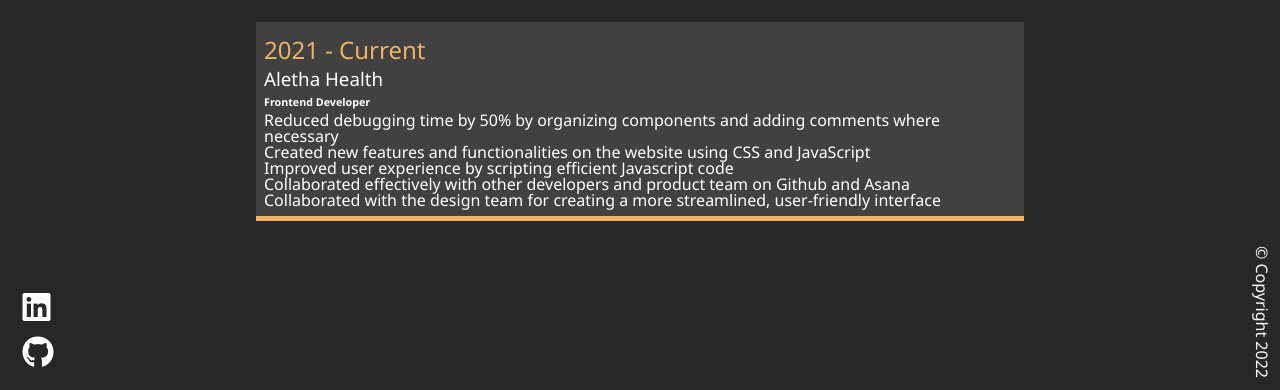
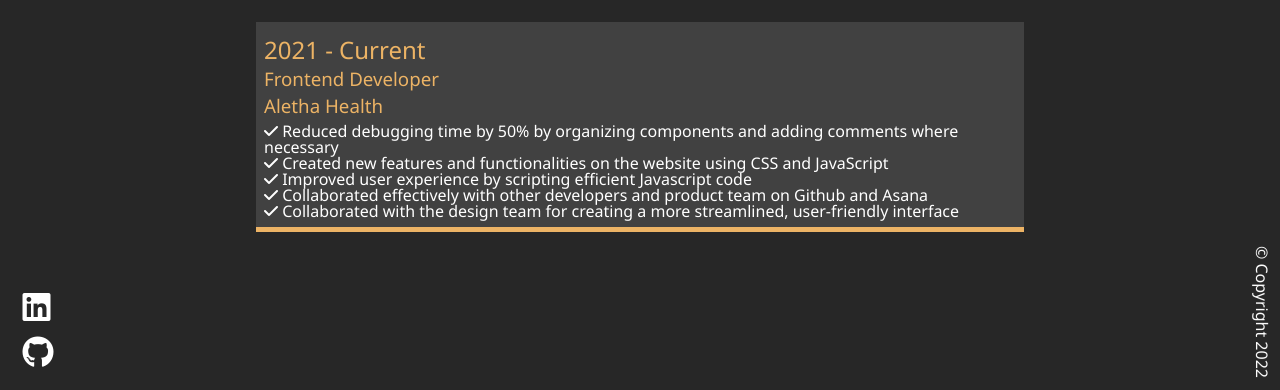
Before and after one commit to sucetin/portfolio, a plain HTML site: page about.html in a window 1280 px wide. Shown: the part 410-800 px from the top of the page. Drawn offline with Linux system fonts and the light colour scheme.

Commit message:
Add checkmarks to job description

```diff
--- a/about.html
+++ b/about.html
@@ -5,6 +5,7 @@
   <meta http-equiv="X-UA-Compatible" content="IE=edge">
   <meta name="viewport" content="width=device-width, initial-scale=1.0">
   <link rel="stylesheet" href="./public/main.css">
+  <script src="https://kit.fontawesome.com/c261db1b89.js" crossorigin="anonymous"></script>
   <title>About Suheyla Cetin</title>
 </head>
 <body>
@@ -44,13 +45,13 @@
       <div class="jobs">
         <div class="jobs__job">
           <h2 class="text-secondary">2021 - Current</h2>
-          <h3>Aletha Health</h3>
-          <h6>Frontend Developer</h6>
-          <p>Reduced debugging time by 50% by organizing components and adding comments where necessary</p>
-            <p>Created new features and functionalities on the website using CSS and JavaScript</p>
-            <p>Improved user experience by scripting efficient Javascript code</p>
-            <p>Collaborated effectively with other developers and product team on Github and Asana</p>
-            <p>Collaborated with the design team for creating a more streamlined, user-friendly
+          <h3 class="text-secondary">Frontend Developer</h3>
+          <h3 class="text-secondary">Aletha Health</h3>
+          <p><i class="fa-solid fa-check"></i> Reduced debugging time by 50% by organizing components and adding comments where necessary</p>
+          <p><i class="fa-solid fa-check"></i> Created new features and functionalities on the website using CSS and JavaScript</p>
+          <p><i class="fa-solid fa-check"></i> Improved user experience by scripting efficient Javascript code</p>
+          <p><i class="fa-solid fa-check"></i> Collaborated effectively with other developers and product team on Github and Asana</p>
+          <p><i class="fa-solid fa-check"></i> Collaborated with the design team for creating a more streamlined, user-friendly
               interface</p>
         </div>
       </div>
```
Also changed, not shown: projects.html (+1 -1 lines).
